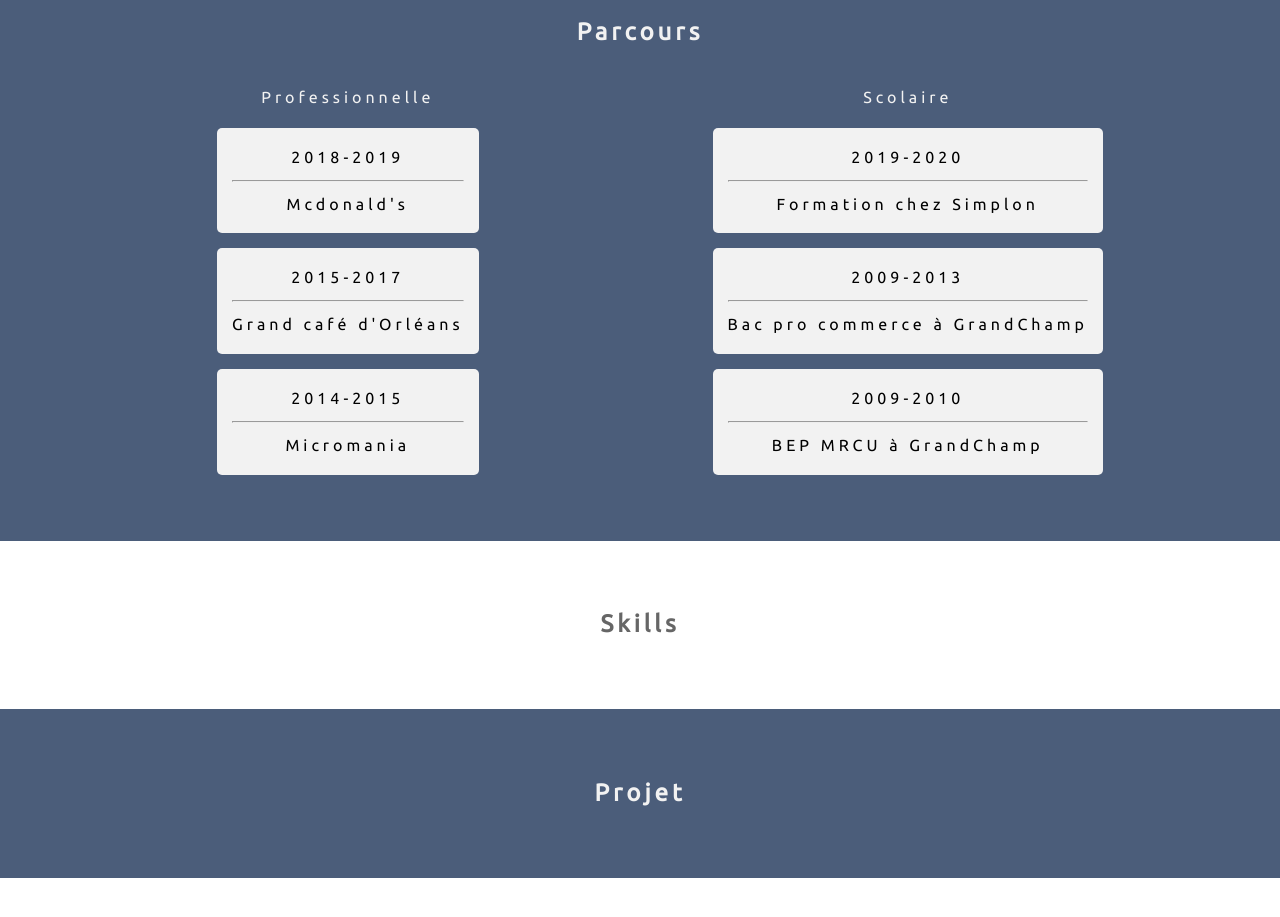
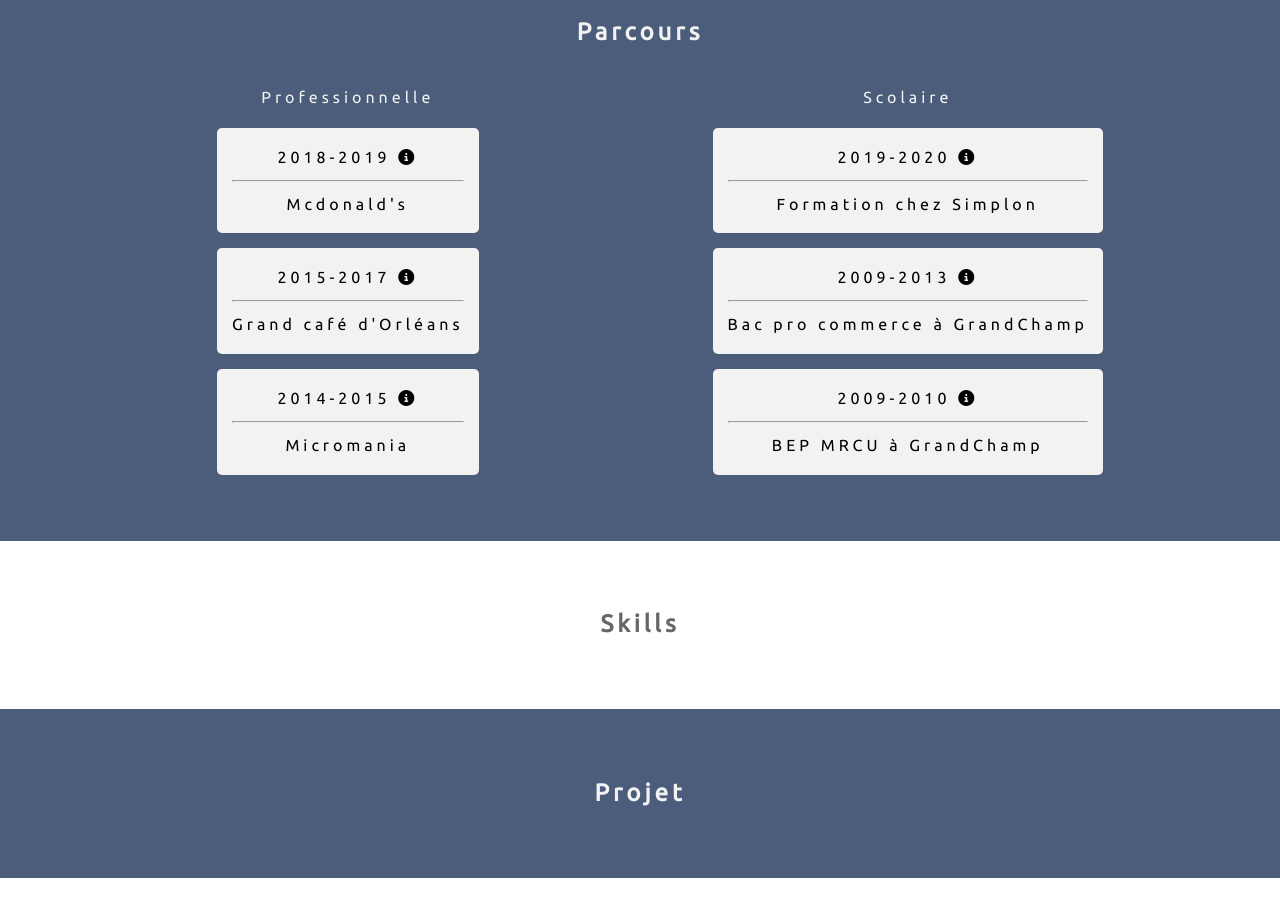
Before and after one commit to Tupal-cell/portfolio, a plain HTML site: page index.html in a window 1280 px wide. Shown: the part 1920-2837 px from the top of the page. Drawn offline with Linux system fonts and the light colour scheme.

Commit message:
info
increment fontawesome

```diff
--- a/assets/css/style.css
+++ b/assets/css/style.css
@@ -87,6 +87,9 @@ section div ul li{
   background-color: #f2f2f2;
   color: #000;
   border-radius: 5px;
+}
+ul p {
+
 }
 
 /* Background parallax */
--- a/index.html
+++ b/index.html
@@ -5,6 +5,7 @@
     <meta name="viewport" content="width=device-width, initial-scale=1.0">
     <script src="./assets/js/script.js"></script>
     <link rel="stylesheet" href="./assets/css/style.css">
+    <script src="https://kit.fontawesome.com/5063b51fd2.js" crossorigin="anonymous"></script>
     <title>Q.C Portfolio</title>
   </head>
   <body>
@@ -44,17 +45,17 @@
       <div class="">
 
         <ul class=""><p>Professionnelle</p>
-          <li id="modal1">2018-2019 <br><hr> Mcdonald's</li>
-          <li id="modal2">2015-2017 <br><hr> Grand café d'Orléans</li>
-          <li id="modal3">2014-2015 <br><hr> Micromania</li>
+          <li id="modal1">2018-2019 <i class="fas fa-info-circle"></i><br><hr> Mcdonald's</li>
+          <li id="modal2">2015-2017 <i class="fas fa-info-circle"></i> <br><hr> Grand café d'Orléans</li>
+          <li id="modal3">2014-2015 <i class="fas fa-info-circle"></i><br><hr> Micromania</li>
         </ul>
       </div>
       <div class="">
 
         <ul><p>Scolaire</p>
-          <li id="modal4">2019-2020 <br><hr> Formation chez Simplon</li>
-          <li id="modal5">2009-2013 <br><hr> Bac pro commerce à GrandChamp</li>
-          <li id="modal6">2009-2010 <br><hr> BEP MRCU à GrandChamp</li>
+          <li id="modal4">2019-2020 <i class="fas fa-info-circle"></i><br><hr> Formation chez Simplon</li>
+          <li id="modal5">2009-2013 <i class="fas fa-info-circle"></i><br><hr> Bac pro commerce à GrandChamp</li>
+          <li id="modal6">2009-2010 <i class="fas fa-info-circle"></i><br><hr> BEP MRCU à GrandChamp</li>
         </ul>
       </div>
     </div>
```
